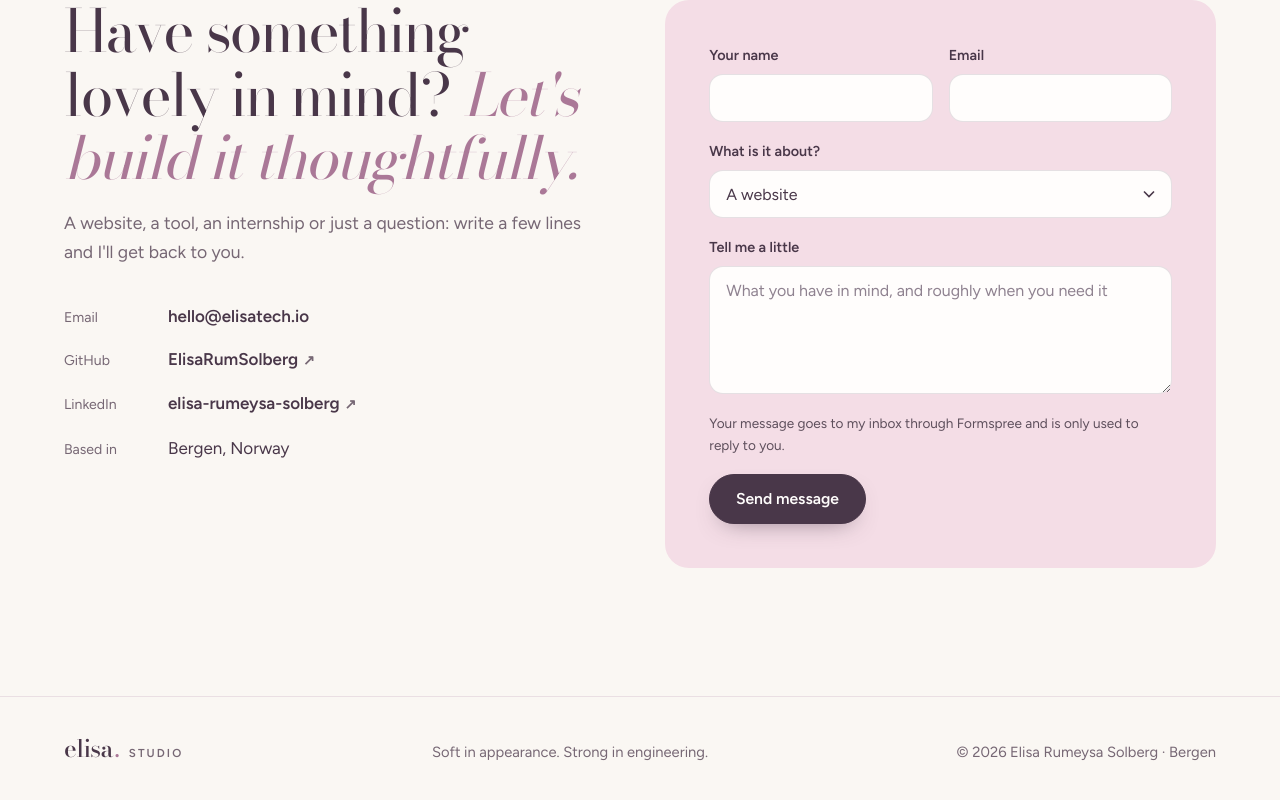
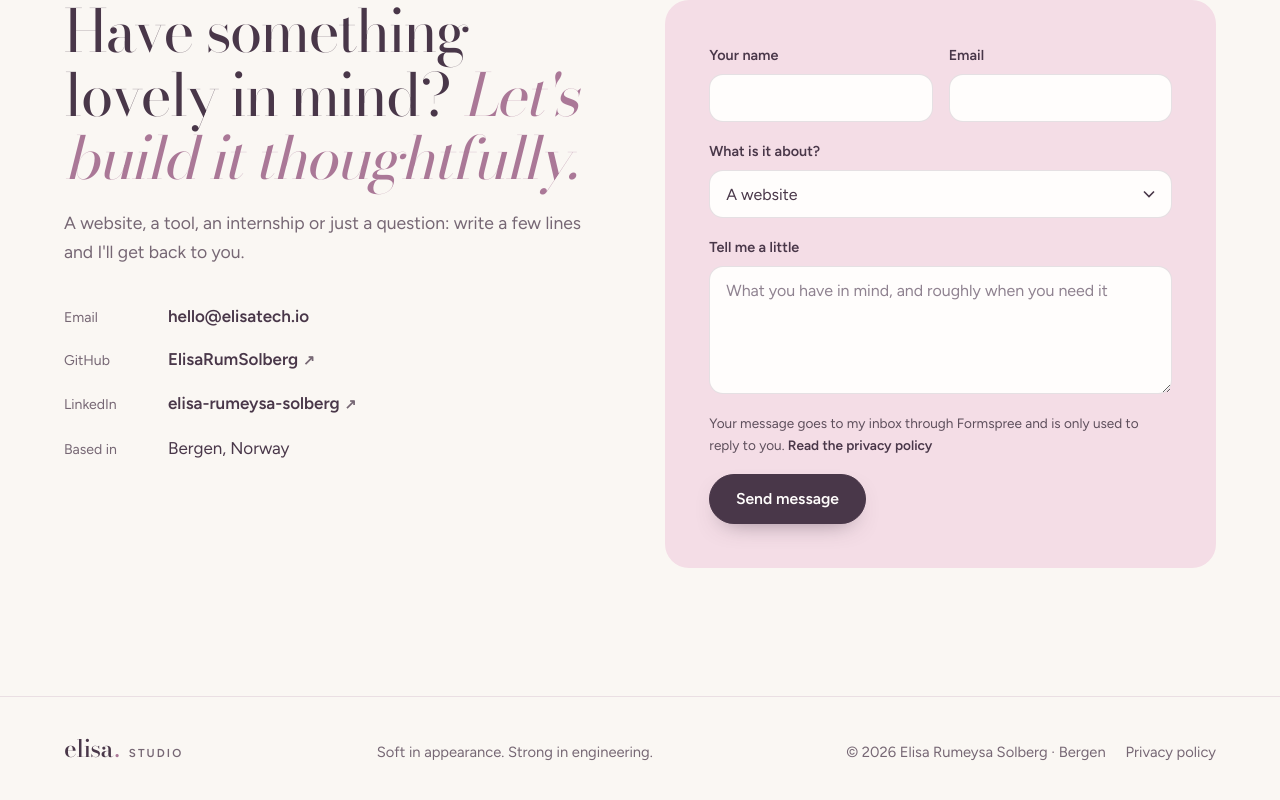
Before and after one commit to ElisaRumSolberg/elisatech-website, a Next.js app: page /en in a window 1280 px wide. Shown: the part 7176-7976 px from the top of the page. Built offline with nearby package versions, Linux system fonts and the light colour scheme.

Commit message:
Add privacy policy page in Norwegian and English
C:/Program Files/Git/personvern and /en/privacy, linked from the footer and the contact form.

```diff
--- /dev/null
+++ b/app/(en)/en/privacy/page.tsx
@@ -0,0 +1,11 @@
+import type { Metadata } from "next";
+import { PrivacyPage } from "@/app/components/privacy-page";
+import { pageMetadata } from "@/app/components/root-shell";
+import { getDict } from "@/app/i18n";
+
+const p = getDict("en").privacy;
+export const metadata: Metadata = pageMetadata("en", "/personvern", p.metaTitle, p.metaDescription, p.metaDescription);
+
+export default function Page() {
+  return <PrivacyPage lang="en" />;
+}
--- /dev/null
+++ b/app/(nb)/personvern/page.tsx
@@ -0,0 +1,11 @@
+import type { Metadata } from "next";
+import { PrivacyPage } from "@/app/components/privacy-page";
+import { pageMetadata } from "@/app/components/root-shell";
+import { getDict } from "@/app/i18n";
+
+const p = getDict("nb").privacy;
+export const metadata: Metadata = pageMetadata("nb", "/personvern", p.metaTitle, p.metaDescription, p.metaDescription);
+
+export default function Page() {
+  return <PrivacyPage lang="nb" />;
+}
--- a/app/components/case-mangfoldshuset.tsx
+++ b/app/components/case-mangfoldshuset.tsx
@@ -137,7 +137,7 @@ export function MangfoldshusetCase({ lang }: { lang: Lang }) {
           </div>
         </section>
       </main>
-      <Footer tagline={d.common.tagline} copyright={d.common.copyright} />
+      <Footer lang={lang} tagline={d.common.tagline} copyright={d.common.copyright} privacy={d.privacy.link} />
     </>
   );
 }
--- a/app/components/contact-form.tsx
+++ b/app/components/contact-form.tsx
@@ -1,11 +1,12 @@
 "use client";
 
+import Link from "next/link";
 import { useState, type FormEvent } from "react";
 import type { Dict } from "../i18n";
 
 type State = "idle" | "sending" | "sent" | "error" | "invalid";
 
-export function ContactForm({ t, lang }: { t: Dict["form"]; lang: string }) {
+export function ContactForm({ t, lang, privacyHref, privacyLabel }: { t: Dict["form"]; lang: string; privacyHref: string; privacyLabel: string }) {
   const [state, setState] = useState<State>("idle");
 
   async function onSubmit(e: FormEvent<HTMLFormElement>) {
@@ -56,7 +57,9 @@ export function ContactForm({ t, lang }: { t: Dict["form"]; lang: string }) {
       </label>
       <input type="hidden" name="language" value={lang} />
       <input type="text" name="_gotcha" tabIndex={-1} autoComplete="off" className="honeypot" aria-hidden="true" />
-      <p className="privacy">{t.privacy}</p>
+      <p className="privacy">
+        {t.privacy} <Link href={privacyHref}>{privacyLabel}</Link>
+      </p>
       <div className="form-end">
         <button type="submit" className="btn btn-primary" disabled={state === "sending"}>
           {state === "sending" ? t.sending : t.send}
--- a/app/components/footer.tsx
+++ b/app/components/footer.tsx
@@ -1,4 +1,7 @@
-export function Footer({ tagline, copyright }: { tagline: string; copyright: string }) {
+import Link from "next/link";
+import { href, type Lang } from "../i18n/config";
+
+export function Footer({ lang, tagline, copyright, privacy }: { lang: Lang; tagline: string; copyright: string; privacy: string }) {
   return (
     <footer className="footer">
       <span className="wordmark small">
@@ -6,7 +9,10 @@ export function Footer({ tagline, copyright }: { tagline: string; copyright: str
         <small>studio</small>
       </span>
       <p>{tagline}</p>
-      <p>{copyright}</p>
+      <p className="footer-meta">
+        <span>{copyright}</span>
+        <Link href={href(lang, "/personvern")}>{privacy}</Link>
+      </p>
     </footer>
   );
 }
--- a/app/components/home-page.tsx
+++ b/app/components/home-page.tsx
@@ -241,12 +241,12 @@ export function HomePage({ lang }: { lang: Lang }) {
             </ul>
           </div>
           <div data-reveal>
-            <ContactForm t={d.form} lang={lang} />
+            <ContactForm t={d.form} lang={lang} privacyHref={href(lang, "/personvern")} privacyLabel={d.privacy.formNote} />
           </div>
         </section>
       </main>
 
-      <Footer tagline={d.common.tagline} copyright={d.common.copyright} />
+      <Footer lang={lang} tagline={d.common.tagline} copyright={d.common.copyright} privacy={d.privacy.link} />
     </>
   );
 }
--- /dev/null
+++ b/app/components/privacy-page.tsx
@@ -0,0 +1,34 @@
+import { Nav } from "./nav";
+import { Footer } from "./footer";
+import { A } from "./text";
+import { getDict } from "../i18n";
+import type { Lang } from "../i18n/config";
+
+export function PrivacyPage({ lang }: { lang: Lang }) {
+  const d = getDict(lang);
+  const p = d.privacy;
+
+  return (
+    <>
+      <Nav lang={lang} t={{ ...d.nav, home: d.common.home, openMenu: d.common.openMenu, closeMenu: d.common.closeMenu, language: d.common.language }} />
+      <main className="case legal">
+        <header className="case-hero">
+          <h1 className="case-title"><A t={p.title} /></h1>
+          <p className="legal-updated">{p.updated}</p>
+          <p className="case-lede">{p.intro}</p>
+        </header>
+        <div className="legal-body">
+          {p.sections.map((s, i) => (
+            <section key={s.h} aria-labelledby={`privacy-${i}`}>
+              <h2 id={`privacy-${i}`}>{s.h}</h2>
+              {s.p.map((t) => (
+                <p key={t}>{t}</p>
+              ))}
+            </section>
+          ))}
+        </div>
+      </main>
+      <Footer lang={lang} tagline={d.common.tagline} copyright={d.common.copyright} privacy={p.link} />
+    </>
+  );
+}
--- a/app/globals.css
+++ b/app/globals.css
@@ -427,3 +427,13 @@ section > * { max-width: var(--max); margin-inline: auto; }
 
 /* About links */
 .about-links { display: flex; flex-wrap: wrap; align-items: center; gap: 1rem 1.5rem; margin-top: 2rem; }
+
+/* Legal pages */
+.legal-updated { margin-top: 0.75rem; font-size: 0.9rem; color: var(--muted); }
+.legal-body { max-width: calc(46rem + var(--gutter) * 2); margin-inline: auto; padding: clamp(2.5rem, 5vw, 4rem) var(--gutter) clamp(4rem, 8vw, 6rem); display: grid; gap: 2.25rem; }
+.legal-body h2 { font-family: var(--font-display), serif; font-weight: 400; font-size: clamp(1.6rem, 2.6vw, 2rem); letter-spacing: -0.02em; line-height: 1.15; }
+.legal-body p { margin-top: 0.75rem; max-width: 65ch; }
+.privacy a { color: var(--plum); font-weight: 600; }
+.footer-meta { display: flex; flex-wrap: wrap; gap: 0.4rem 1.25rem; }
+.footer-meta a { text-decoration: none; }
+.footer-meta a:hover { color: var(--plum); text-decoration: underline; }
--- a/app/i18n/config.ts
+++ b/app/i18n/config.ts
@@ -3,16 +3,23 @@ export const SITE_URL = "https://www.elisastudio.no";
 export type Lang = "nb" | "en";
 export const langs: Lang[] = ["nb", "en"];
 
-/** Norwegian lives at the root, English under /en. */
+/** Pages whose English slug differs from the Norwegian one (keyed by the Norwegian path). */
+const enSlugs: Record<string, string> = {
+  "/personvern": "/privacy",
+};
+
+/** Norwegian lives at the root, English under /en. `path` is always the Norwegian path. */
 export function href(lang: Lang, path: string) {
   if (lang === "nb") return path;
   if (path === "/") return "/en";
-  return `/en${path}`;
+  return `/en${enSlugs[path] ?? path}`;
 }
 
 /** The same page in the other language. */
 export function switchPath(pathname: string, to: Lang) {
-  const bare = pathname === "/en" ? "/" : pathname.startsWith("/en/") ? pathname.slice(3) : pathname;
+  let bare = pathname === "/en" ? "/" : pathname.startsWith("/en/") ? pathname.slice(3) : pathname;
+  const nbPath = Object.keys(enSlugs).find((k) => enSlugs[k] === bare);
+  if (nbPath) bare = nbPath;
   return href(to, bare);
 }
 
--- a/app/i18n/en.ts
+++ b/app/i18n/en.ts
@@ -245,6 +245,22 @@ export const en = {
     ctaPrimary: "Tell me about your project",
     ctaSecondary: "See my other work",
   },
+  privacy: {
+    metaTitle: "Privacy policy | Elisa Studio",
+    metaDescription: "How Elisa Studio handles personal data from the contact form, website hosting and visitor statistics.",
+    title: ["Privacy ", "policy"] as Accent,
+    updated: "Last updated 14 October 2026",
+    intro: "This page explains what personal data elisastudio.no handles, why, and what rights you have. I keep it short because the site collects very little.",
+    sections: [
+      { h: "Who is responsible", p: ["Elisa Rumeysa Solberg (Elisa Studio), Bergen, Norway, is responsible for the personal data described here. You can reach me at hello@elisatech.io."] },
+      { h: "The contact form", p: ["When you send the contact form, I receive your name, email address, what your enquiry is about, your message and which language version of the site you used.", "I use this only to reply to you and, if we agree to work together, to plan and carry out the work. The legal basis is taking steps before a possible agreement (GDPR article 6 (1) b) or, for other enquiries, my legitimate interest in answering messages sent to me (article 6 (1) f).", "Messages are delivered through Formspree, Inc. (USA), which stores them on my behalf. I delete enquiries when they are no longer needed, and at the latest 12 months after the last contact if they do not lead to an assignment."] },
+      { h: "Hosting and visitor statistics", p: ["The site is hosted by Vercel Inc. (USA). Like any web server, it briefly processes technical data such as your IP address to deliver pages and protect the service.", "I use Vercel Web Analytics to count page views. It works without cookies and does not store who you are. The site sets no cookies for tracking or advertising."] },
+      { h: "Links to other sites", p: ["The site links to GitHub, LinkedIn, YouTube and live demos of my projects. These sites have their own privacy policies, which apply when you visit them."] },
+      { h: "Your rights", p: ["You can ask to see the data I have about you, have it corrected or deleted, or object to how it is used. Write to hello@elisatech.io and I will answer within 30 days.", "If you believe I handle your data unlawfully, you can complain to the Norwegian Data Protection Authority (Datatilsynet) at datatilsynet.no."] },
+    ],
+    link: "Privacy policy",
+    formNote: "Read the privacy policy",
+  },
   notFound: { title: "This page doesn't exist", text: "The link may be old, or the page has moved.", home: "Go to the front page" },
 };
 
--- a/app/i18n/nb.ts
+++ b/app/i18n/nb.ts
@@ -243,5 +243,21 @@ export const nb: Dict = {
     ctaPrimary: "Fortell meg om prosjektet ditt",
     ctaSecondary: "Se flere prosjekter",
   },
+  privacy: {
+    metaTitle: "Personvernerklæring | Elisa Studio",
+    metaDescription: "Slik behandler Elisa Studio personopplysninger fra kontaktskjemaet, driften av nettsiden og besøksstatistikk.",
+    title: ["Om ", "personvern"] as Accent,
+    updated: "Sist oppdatert 14. oktober 2026",
+    intro: "Denne siden forklarer hvilke personopplysninger elisastudio.no behandler, hvorfor, og hvilke rettigheter du har. Den er kort fordi nettsiden samler inn svært lite.",
+    sections: [
+      { h: "Hvem som er ansvarlig", p: ["Elisa Rumeysa Solberg (Elisa Studio), Bergen, er behandlingsansvarlig for personopplysningene som beskrives her. Du når meg på hello@elisatech.io."] },
+      { h: "Kontaktskjemaet", p: ["Når du sender kontaktskjemaet, mottar jeg navnet ditt, e-postadressen din, hva henvendelsen gjelder, meldingen og hvilken språkversjon av nettsiden du brukte.", "Jeg bruker dette bare til å svare deg og, hvis vi blir enige om et samarbeid, til å planlegge og gjennomføre oppdraget. Behandlingsgrunnlaget er tiltak før en mulig avtale (personvernforordningen artikkel 6 nr. 1 bokstav b) eller, for andre henvendelser, min berettigede interesse i å svare på meldinger som sendes til meg (artikkel 6 nr. 1 bokstav f).", "Meldingene leveres gjennom Formspree, Inc. (USA), som lagrer dem på mine vegne. Jeg sletter henvendelser når de ikke lenger trengs, og senest 12 måneder etter siste kontakt hvis de ikke fører til et oppdrag."] },
+      { h: "Drift og besøksstatistikk", p: ["Nettsiden driftes av Vercel Inc. (USA). Som alle nettservere behandler den kortvarig tekniske opplysninger som IP-adressen din for å levere sidene og beskytte tjenesten.", "Jeg bruker Vercel Web Analytics til å telle sidevisninger. Det fungerer uten informasjonskapsler (cookies) og lagrer ikke hvem du er. Nettsiden bruker ingen informasjonskapsler til sporing eller reklame."] },
+      { h: "Lenker til andre nettsider", p: ["Nettsiden lenker til GitHub, LinkedIn, YouTube og live-demoer av prosjektene mine. Disse nettsidene har egne personvernerklæringer, som gjelder når du besøker dem."] },
+      { h: "Dine rettigheter", p: ["Du kan be om innsyn i opplysningene jeg har om deg, få dem rettet eller slettet, eller protestere mot hvordan de brukes. Skriv til hello@elisatech.io, så svarer jeg innen 30 dager.", "Hvis du mener at jeg behandler opplysningene dine i strid med regelverket, kan du klage til Datatilsynet på datatilsynet.no."] },
+    ],
+    link: "Personvern",
+    formNote: "Les personvernerklæringen",
+  },
   notFound: { title: "Denne siden finnes ikke", text: "Lenken kan være gammel, eller siden er flyttet.", home: "Gå til forsiden" },
 };
--- a/app/sitemap.ts
+++ b/app/sitemap.ts
@@ -4,6 +4,7 @@ import { alternates, langs } from "./i18n/config";
 const pages = [
   { path: "/", priority: 1 },
   { path: "/projects/mangfoldshuset-vestland", priority: 0.8 },
+  { path: "/personvern", priority: 0.3 },
 ];
 
 export default function sitemap(): MetadataRoute.Sitemap {
```
